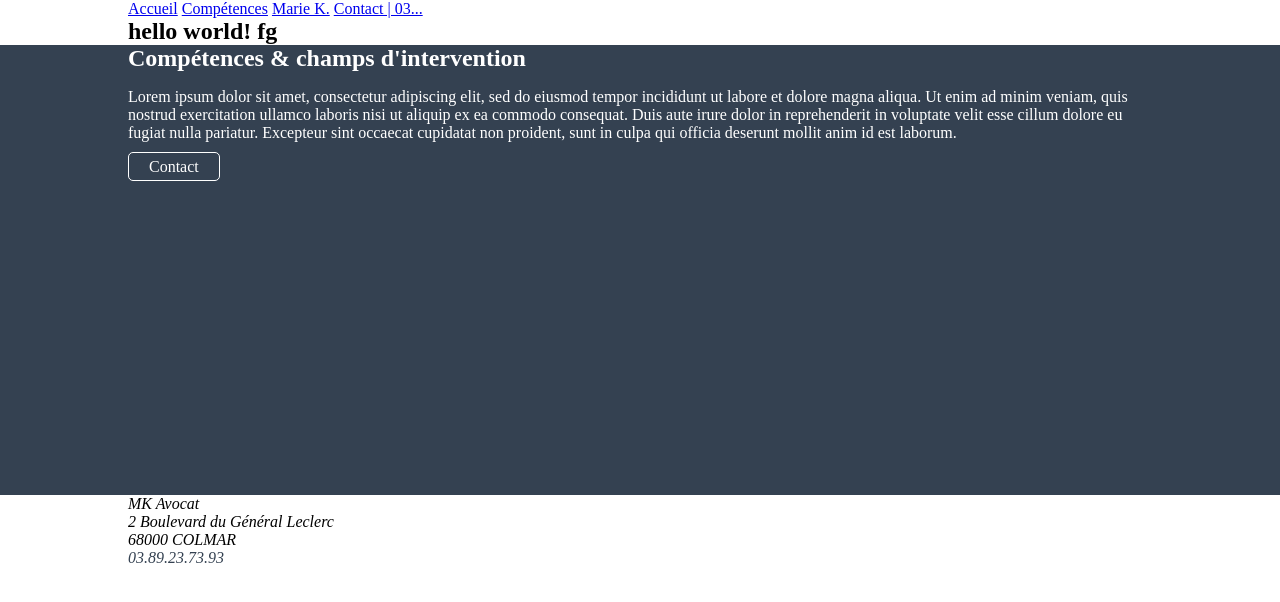
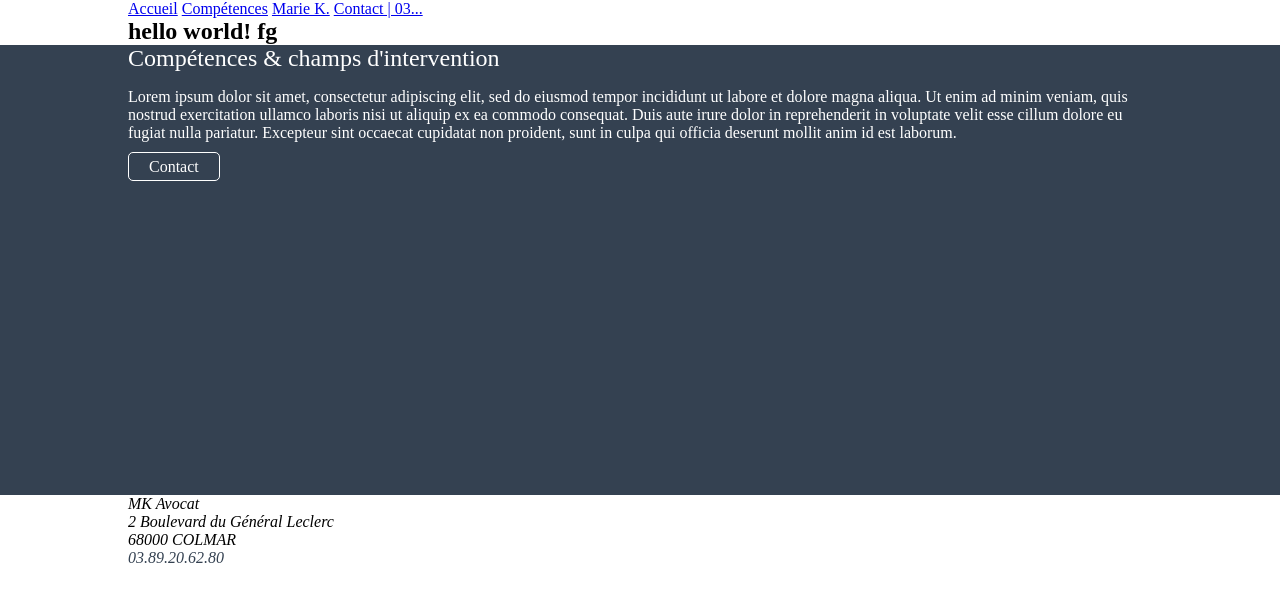
Before and after one commit to thomas6791/kochersperger_avocat, a Jekyll site: the page built from index.html, in a window 1280 px wide. Shown: the top 602 px of the page. Built offline with Jekyll 4.4.1, drawn with Linux system fonts in a browser that asks for light colours.

Commit message:
modify css

```diff
--- a/_includes/footer.html
+++ b/_includes/footer.html
@@ -2,7 +2,7 @@
   <address>
     <p>MK Avocat</p>
     <p>2 Boulevard du Général Leclerc <br>68000 COLMAR</p>
-    <a href="">03.89.23.73.93</a>
+    <a href="">03.89.20.62.80</a>
 
   </address>
 </footer>
--- a/_sass/main.scss
+++ b/_sass/main.scss
@@ -27,3 +27,4 @@ article {
   p {}
 }
 .size-default, h1, h2, footer, nav { max-width: 1024px; margin: auto; width: 1024px; }
+h2 { font-weight: normal; }
```
